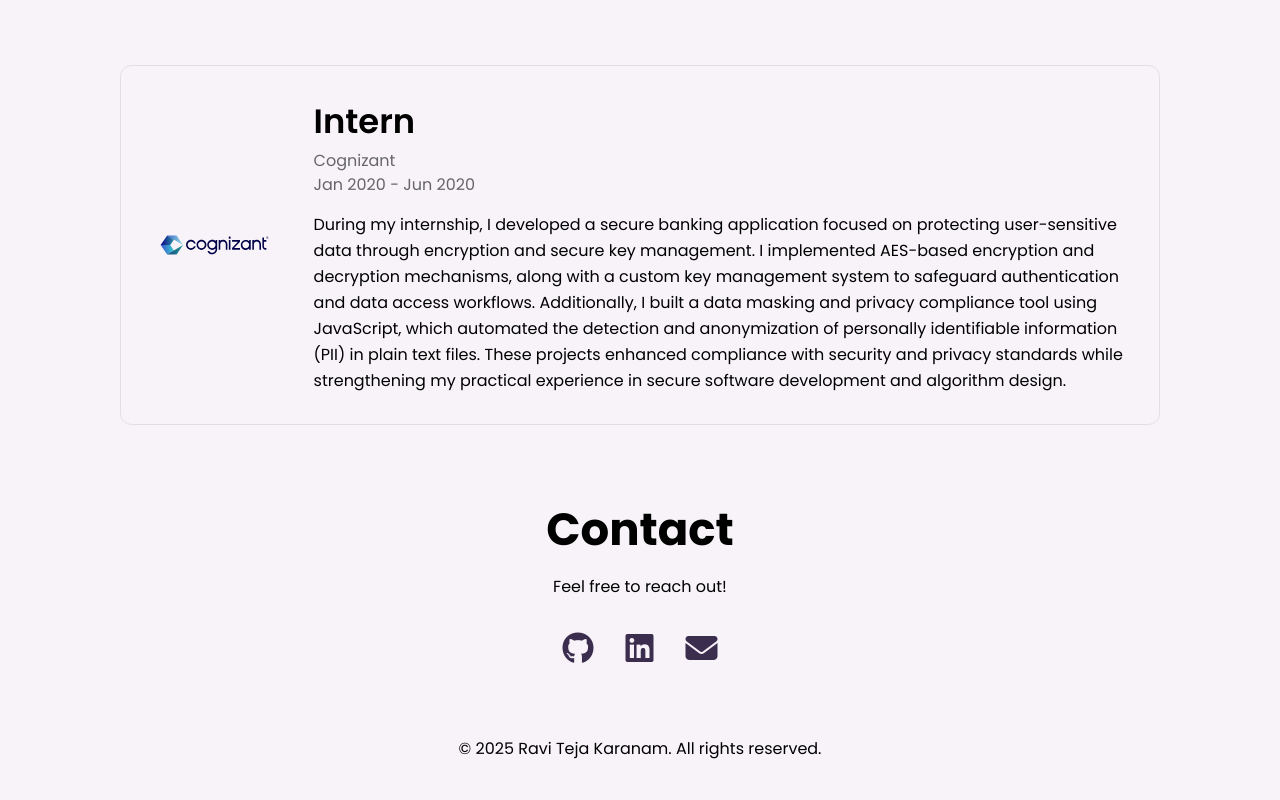
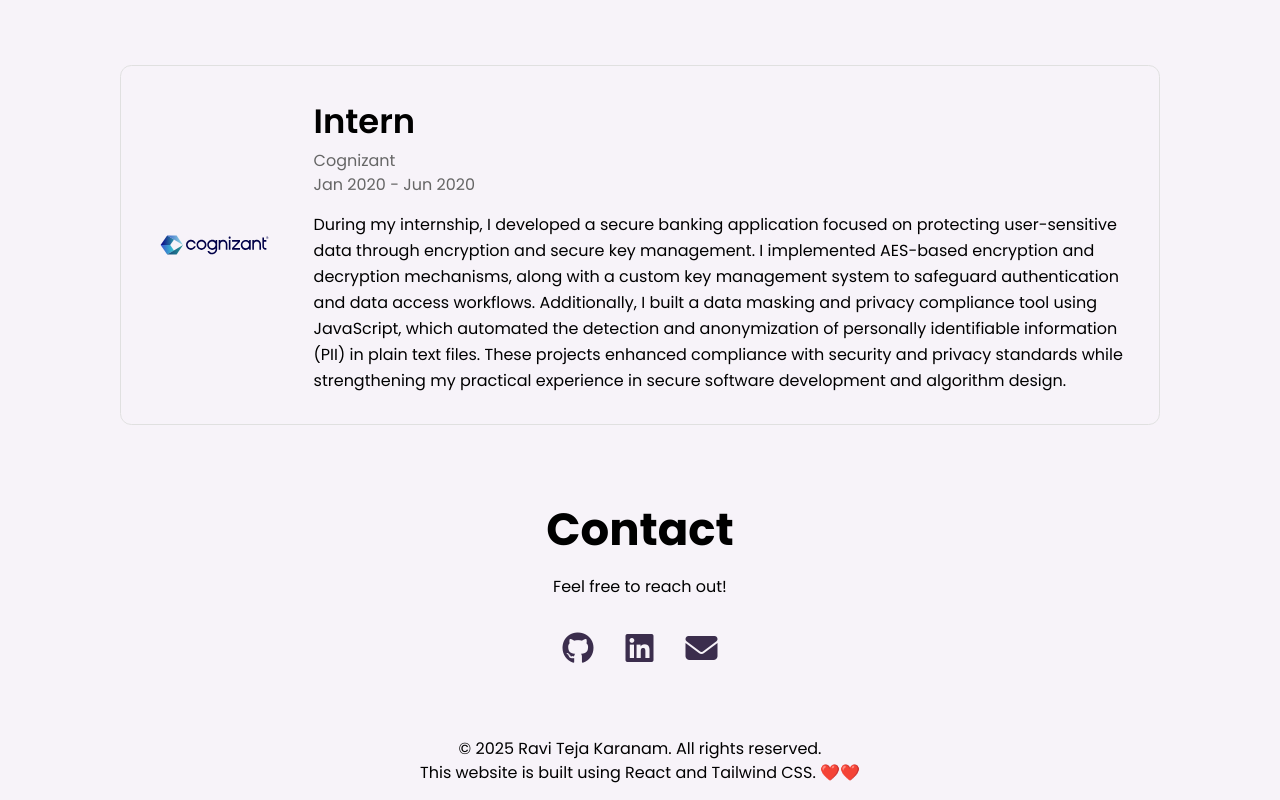
Before and after one commit to RaviTejaKaranam/ui-ux-portfolio, a React (Vite) app: page / in a window 1280 px wide. Shown: the part 2239-3039 px from the top of the page. Before the commit the page ends 3015 px from the top, so only its background shows below. Built offline with nearby package versions, Linux system fonts and the light colour scheme.

Commit message:
Footer Added

```diff
--- a/src/components/Footer.jsx
+++ b/src/components/Footer.jsx
@@ -5,6 +5,9 @@ export const Footer = () => {
       <p className="text-center">
         © {currentYear} Ravi Teja Karanam. All rights reserved.
       </p>
+      <p className="text-center">
+        This website is built using React and Tailwind CSS. ❤️❤️
+      </p>
     </div>
   );
 };
```
